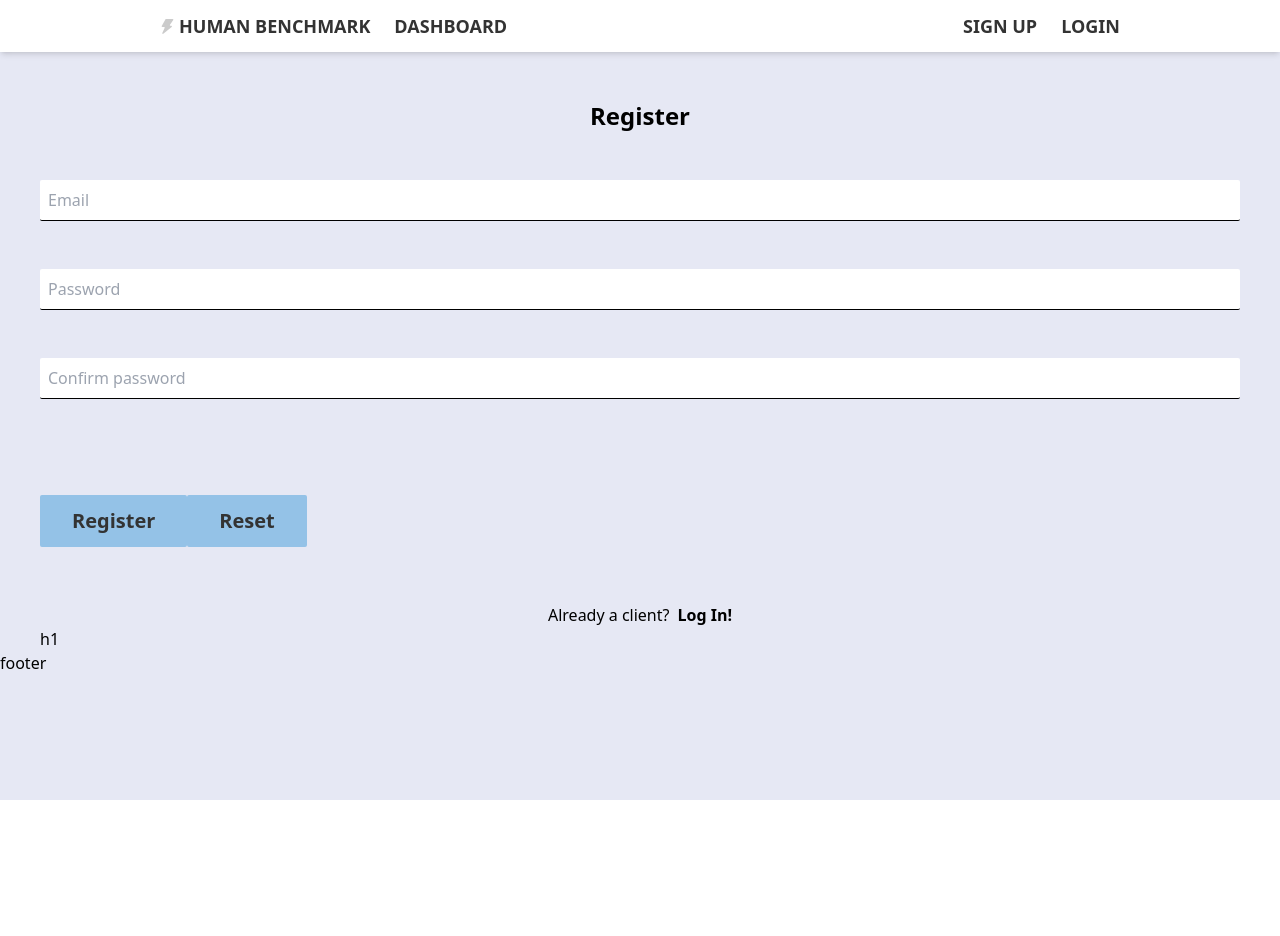
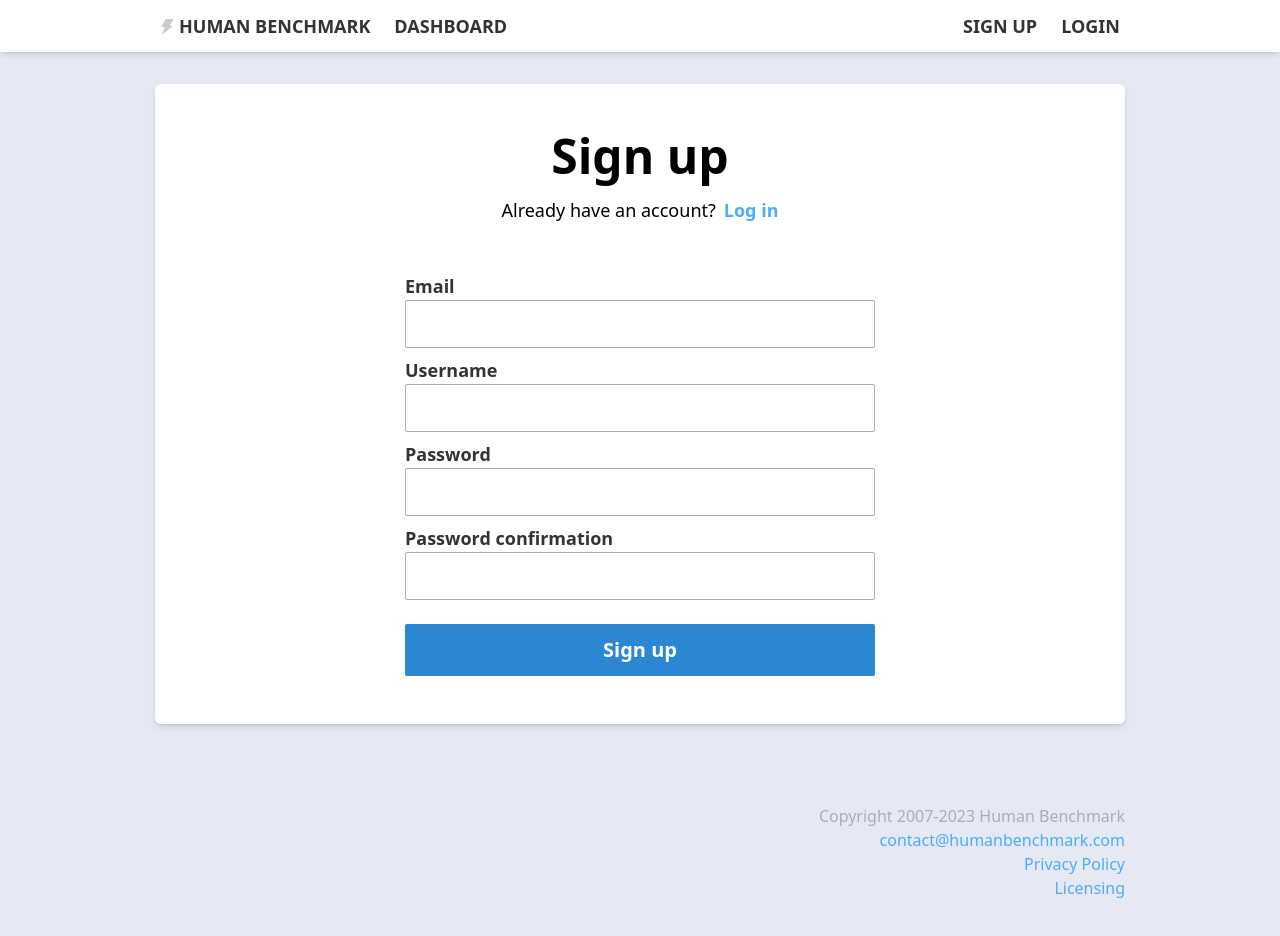
Before and after one commit to gitbeet/humanbenchmark-clone, a React (Vite) app: page /register in a window 1280 px wide. Shown: the top 936 px of the page. Before the commit the page ends 800 px from the top, so only its background shows below. Built offline with nearby package versions, Linux system fonts and the light colour scheme; no server answers.

Commit message:
working working on sign in /  sign up  / layout

```diff
--- a/src/components/Button.tsx
+++ b/src/components/Button.tsx
@@ -5,15 +5,24 @@
   color?: string;
   onClick?: (event: React.MouseEvent<HTMLButtonElement>) => void;
   type?: "button" | "submit" | "reset" | undefined;
+  width?: string;
 }
 
-const Button = ({ text, color = "blue", onClick, type = "button" }: Props) => {
+const Button = ({
+  text,
+  color = "blue",
+  onClick,
+  type = "button",
+  width = "fit",
+}: Props) => {
   return (
     <button
       type={type}
       className={`${
-        color === "yellow" ? "bg-yellow" : "bg-neutral-blue"
-      } w-fit hover:bg-white py-3 px-8  text-xl font-bold text-neutral-900  rounded-sm  transition-colors duration-150 ease-in-out`}
+        color === "yellow"
+          ? "bg-yellow text-neutral-900  hover:bg-white"
+          : "bg-blue text-white  hover:bg-dark-blue"
+      } w-${width} py-3 px-8  text-xl font-bold   rounded-sm  transition-colors duration-150 ease-in-out`}
       onClick={onClick}
     >
       {text}
--- a/src/components/Header.tsx
+++ b/src/components/Header.tsx
@@ -11,7 +11,6 @@
   };
   return (
     <div className="container-mine shadow-md bg-white">
-      <h1>{user?.email}</h1>
       <div className="py-3 px-8 flex justify-between  text-neutral-900 wrapper">
         <div className="flex gap-6">
           <div className="flex  justify-center items-center w-fit gap-1">
--- /dev/null
+++ b/src/components/InputField.tsx
@@ -0,0 +1,44 @@
+import React from "react";
+
+interface Props {
+  id: string;
+  label: string;
+  name: string;
+  value: string;
+  type?: string;
+  onChange: (e: any) => void;
+}
+
+const InputField = ({
+  id,
+  name,
+  label,
+  value,
+  type = "text",
+  onChange,
+}: Props) => {
+  return (
+    <div className="flex flex-col">
+      <label className="text-neutral-900 text-lg font-semibold " htmlFor={name}>
+        {label}
+      </label>
+      <input
+        className="border border-neutral-200 rounded-sm p-2 focus:border-primary-600 py-2 h-12"
+        id={id}
+        name={name}
+        type={type}
+        value={value}
+        onChange={onChange}
+      />
+      {/* <h1
+    className={
+      errorMessage.email ? "text-danger-500 text-right" : "opacity-0"
+    }
+  >
+    {errorMessage.email}
+  </h1> */}
+    </div>
+  );
+};
+
+export default InputField;
--- a/src/components/Layout.tsx
+++ b/src/components/Layout.tsx
@@ -9,10 +9,15 @@
   useUserStatus();
   useOnSnapshot();
   return (
-    <div className="bg-neutral-100 min-h-screen">
+    <div className="md:bg-neutral-100 min-h-screen">
       <Header />
       <Outlet />
-      <div>footer</div>
+      <div className="text-right  py-12 container-transparent">
+        <p className="text-neutral-200">Copyright 2007-2023 Human Benchmark</p>
+        <p className="text-light-blue">contact@humanbenchmark.com</p>
+        <p className="text-light-blue">Privacy Policy</p>
+        <p className="text-light-blue">Licensing</p>
+      </div>
     </div>
   );
 };
--- a/src/components/Login.tsx
+++ b/src/components/Login.tsx
@@ -3,6 +3,7 @@
 import { Link, useNavigate } from "react-router-dom";
 import { useAppDispatch, useAppSelector } from "../utilities/hooks";
 import { login, reset, logout } from "../features/auth/userSlice";
+import InputField from "./InputField";
 
 const Login = (): JSX.Element => {
   const { isError, isLoading, isSuccess, message, user } = useAppSelector(
@@ -43,50 +44,39 @@
     );
   }
   return (
-    <div className="pt-16 pb-32">
-      <h1 className="text-3xl text-center text-primary-200 font-semibold ">
-        Login
-      </h1>
-      <div className="flex flex-col px-10 space-y-12 pt-16">
-        {message && <h1 className="text-danger-500 text-center">{message}</h1>}
-        <div className="flex flex-col">
-          {/* <label className="text-neutral-200 " htmlFor="email">
-            Email
-          </label> */}
-          <input
-            className="border-b border-neutral-500 rounded-sm p-2 focus:border-primary-600"
-            id="email"
-            name="email"
-            // type="email"
-            placeholder="Email"
-            onChange={handleChange}
-          />
+    <div className="p-12 container-menu">
+      <div className="space-y-4">
+        <h1 className="text-5xl text-center text-primary-200 font-semibold ">
+          Log in
+        </h1>
+        <div className="flex justify-center space-x-2 text-center text-lg ">
+          <p>Need an account?</p>
+          <Link to="/register">
+            <span className="text-secondary-500 font-semibold cursor-pointer text-light-blue">
+              Sign up
+            </span>
+          </Link>
         </div>
-        <div className="flex flex-col">
-          {/* <label className="text-neutral-200 " htmlFor="password">
-            Password
-          </label> */}
-          <input
-            className="border-b border-neutral-500 rounded-sm p-2 focus:border-primary-600"
-            // type="password"
-            id="password"
-            name="password"
-            placeholder="Password"
-            onChange={handleChange}
-          />
-        </div>
-        <div className="space-y-2">
-          <div className="pt-12">
-            <Button text="Login" onClick={handleSubmit} />
-          </div>
-          <div className="flex justify-center space-x-2 text-center pt-2 text-neutral-400 ">
-            <p>Not a client yet?</p>
-            <Link to="/register">
-              <span className="text-secondary-600 hover-hover:hover:text-secondary-500 font-semibold cursor-pointer transition-all">
-                Sign Up!
-              </span>
-            </Link>
-          </div>
+      </div>
+      <div className="flex flex-col px-10 space-y-2 pt-12 w-[min(550px,90%)] mx-auto">
+        {message && <h1 className=" text-center">{message}</h1>}
+        <InputField
+          id="email"
+          label="Email"
+          name="email"
+          onChange={handleChange}
+          value={userData.email}
+          type="email"
+        />
+        <InputField
+          id="password"
+          label="Password"
+          name="password"
+          onChange={handleChange}
+          value={userData.password}
+        />
+        <div className="pt-4">
+          <Button text="Log in" onClick={handleSubmit} width="full" />
         </div>
       </div>
     </div>
--- a/src/components/Register.tsx
+++ b/src/components/Register.tsx
@@ -4,10 +4,12 @@
 
 import { useAppDispatch, useAppSelector } from "../utilities/hooks";
 import { register, reset, logout } from "../features/auth/userSlice";
+import InputField from "./InputField";
 
 export default function Register() {
   const initialValues = {
     email: "",
+    username: "",
     password: "",
     confirmPassword: "",
   };
@@ -19,6 +21,7 @@
 
   const [userData, setUserData] = useState({
     email: "",
+    username: "",
     password: "",
     confirmPassword: "",
   });
@@ -38,6 +41,7 @@
     setUserData((prev) => {
       return { ...prev, [name]: value };
     });
+    console.log(userData);
   }
 
   useEffect(() => {
@@ -55,6 +59,7 @@
         email: userData.email,
         password: userData.password,
         confirmPassword: userData.confirmPassword,
+        username: userData.username,
       })
     );
   }
@@ -71,91 +76,54 @@
   }
 
   return (
-    <div className="pt-12">
-      <h1 className="text-2xl text-center text-primary-200 font-semibold ">
-        Register
-      </h1>
-      <h1>{message}</h1>
-      <div className="flex flex-col px-10 space-y-12 pt-12">
-        <div className="flex flex-col">
-          {/* <label className="text-neutral-200 " htmlFor="email">
-            Email
-          </label> */}
-          <input
-            className="border-b border-neutral-500 rounded-sm p-2 focus:border-primary-600"
-            id="email"
-            name="email"
-            // type="email"
-            placeholder="Email"
-            onChange={handleChange}
-          />
-          <h1
-            className={
-              errorMessage.email ? "text-danger-500 text-right" : "opacity-0"
-            }
-          >
-            {errorMessage.email}
-          </h1>
-        </div>
-        <div className="flex flex-col">
-          {/* <label className="text-neutral-200 " htmlFor="password">
-            Password
-          </label> */}
-          <input
-            className={
-              errorMessage.password
-                ? "border-b rounded-sm p-2 text-danger-500 border-danger-500 focus:border-danger-600 placeholder:text-danger-500"
-                : "border-b border-neutral-500 rounded-sm p-2 focus:border-primary-600"
-            }
-            // type="password"
-            id="password"
-            name="password"
-            placeholder="Password"
-            onChange={handleChange}
-          />
-          <h1
-            className={
-              errorMessage.password ? "text-danger-500 text-right" : "opacity-0"
-            }
-          >
-            {errorMessage.password}
-          </h1>
-        </div>
-        <div className="flex flex-col">
-          {/* <label className="text-neutral-200 " htmlFor="password">
-            Password
-          </label> */}
-          <input
-            className="border-b border-neutral-500 rounded-sm p-2 focus:border-primary-600"
-            // type="password"
-            id="confirmPassword"
-            name="confirmPassword"
-            placeholder="Confirm password"
-            onChange={handleChange}
-          />
-          <h1
-            className={
-              errorMessage.confirmPassword
-                ? "text-danger-500 text-right"
-                : "opacity-0"
-            }
-          >
-            {errorMessage.confirmPassword}
-          </h1>
-        </div>
-        <div className="pt-12">
-          <Button text="Register" onClick={handleSubmit} />
-          <Button text="Reset" onClick={() => dispatch(reset)} />
-        </div>
-        <div className="flex justify-center space-x-2 text-center pt-2 ">
-          <p>Already a client?</p>
+    <div className=" p-12 container-menu">
+      <div className="space-y-4">
+        <h1 className="text-5xl text-center text-primary-200 font-semibold ">
+          Sign up
+        </h1>
+        <div className="flex justify-center space-x-2 text-center text-lg ">
+          <p>Already have an account?</p>
           <Link to="/login">
-            <span className="text-secondary-500 font-semibold cursor-pointer">
-              Log In!
+            <span className="text-secondary-500 font-semibold cursor-pointer text-light-blue">
+              Log in
             </span>
           </Link>
         </div>
-        h1
+      </div>
+      {message && <h1 className=" text-center">{message}</h1>}
+
+      <div className="flex flex-col px-10 space-y-2 pt-12 w-[min(550px,90%)] mx-auto">
+        <InputField
+          label="Email"
+          id="email"
+          name="email"
+          value={userData.email}
+          onChange={handleChange}
+        />
+        <InputField
+          label="Username"
+          id="username"
+          name="username"
+          value={userData.username}
+          onChange={handleChange}
+        />
+        <InputField
+          label="Password"
+          id="password"
+          name="password"
+          value={userData.password}
+          onChange={handleChange}
+        />
+        <InputField
+          label="Password confirmation"
+          id="confirmPassword"
+          name="confirmPassword"
+          value={userData.confirmPassword}
+          onChange={handleChange}
+        />
+        <div className="pt-4">
+          <Button text="Sign up" onClick={handleSubmit} width="full" />
+        </div>
       </div>
     </div>
   );
--- a/src/features/auth/userSlice.ts
+++ b/src/features/auth/userSlice.ts
@@ -25,6 +25,7 @@
   email: string;
   password: string;
   confirmPassword: string;
+  username: string;
 }
 
 interface InitialStateInterface {
@@ -73,7 +74,7 @@
 export const register = createAsyncThunk(
   "user/register",
   async (
-    { email, password, confirmPassword }: RegisterUserDataInterface,
+    { email, password, confirmPassword, username }: RegisterUserDataInterface,
     thunkAPI
   ) => {
     if (password !== confirmPassword) {
@@ -84,6 +85,8 @@
     }
     try {
       await createUserWithEmailAndPassword(auth, email, password);
+      if (!auth.currentUser) return;
+      await updateProfile(auth.currentUser, { displayName: username });
       if (auth.currentUser) {
         return await setDoc(
           doc(db, "users", auth.currentUser.uid),
--- a/src/index.css
+++ b/src/index.css
@@ -4,6 +4,14 @@
 
 .wrapper {
   @apply w-[min(100%,1024px)];
+}
+
+.container-menu {
+  @apply md:mx-auto md:w-[min(90%,970px)] mt-8 bg-white rounded-md md:shadow-md;
+}
+
+.container-transparent {
+  @apply md:mx-auto md:w-[min(90%,970px)] mt-8;
 }
 
 .container-mine {
--- a/tailwind.config.cjs
+++ b/tailwind.config.cjs
@@ -16,6 +16,7 @@
     colors: {
       white: "#ffffff",
       "neutral-100": "#e6e8f4",
+      "neutral-200": "hsl(250,10%,70%)",
       "neutral-900": "#333333",
       "neutral-blue": "#94c2e7",
       "light-blue": "#4dadfa",
```
Also changed, not shown: src/components/Dashboard.tsx (+6 -2 lines).
